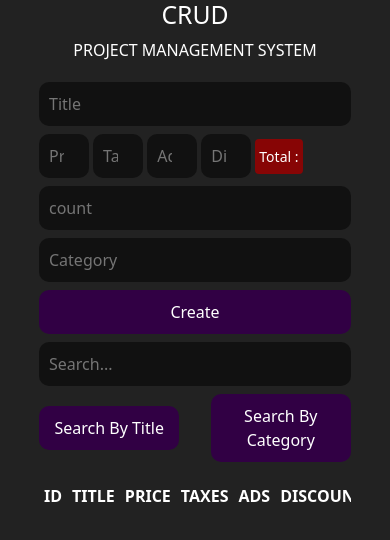
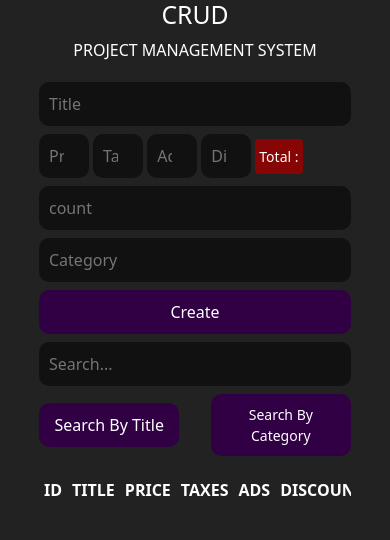
Before and after one commit to AhmedAbdrabou22/CRUDS, a plain HTML site: page index.html in a window 390 px wide. Drawn offline with nearby package versions, Linux system fonts and the light colour scheme; a web font is replaced by a local one.

Commit message:
first commit

```diff
--- a/css/style.css
+++ b/css/style.css
@@ -101,4 +101,7 @@ tr:nth-child(even){background-color: rgba(65, 65, 65, 0.42)}
     .inputs .price input{
         width:16%;
     }
+    #searchCategory{
+        font-size: 14px;
+    }
 }
```
